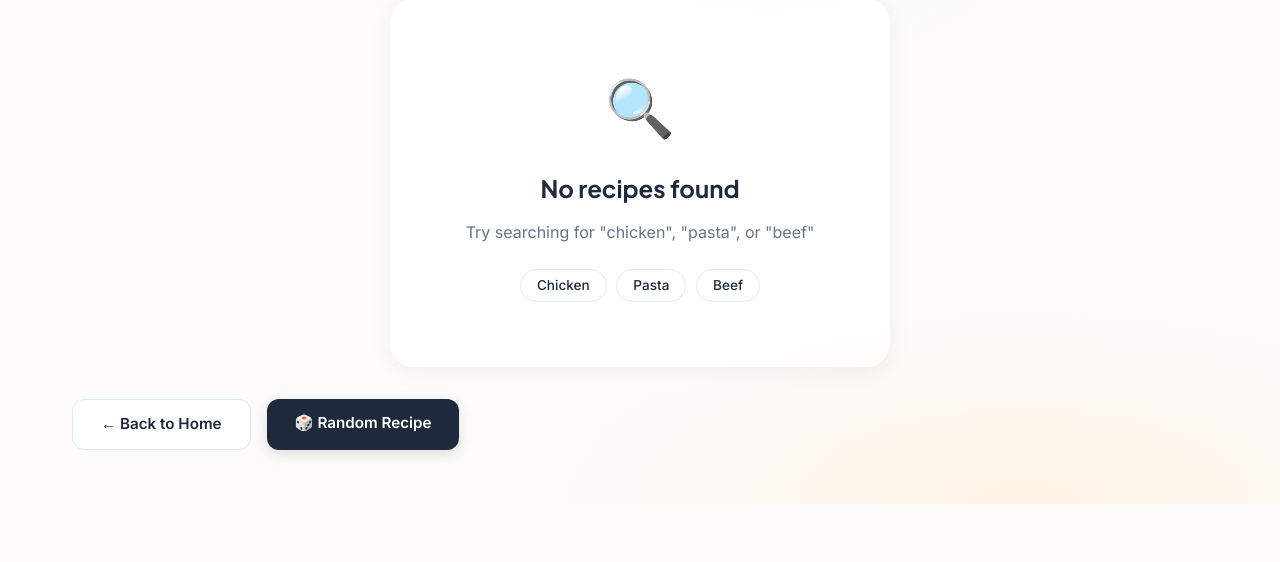
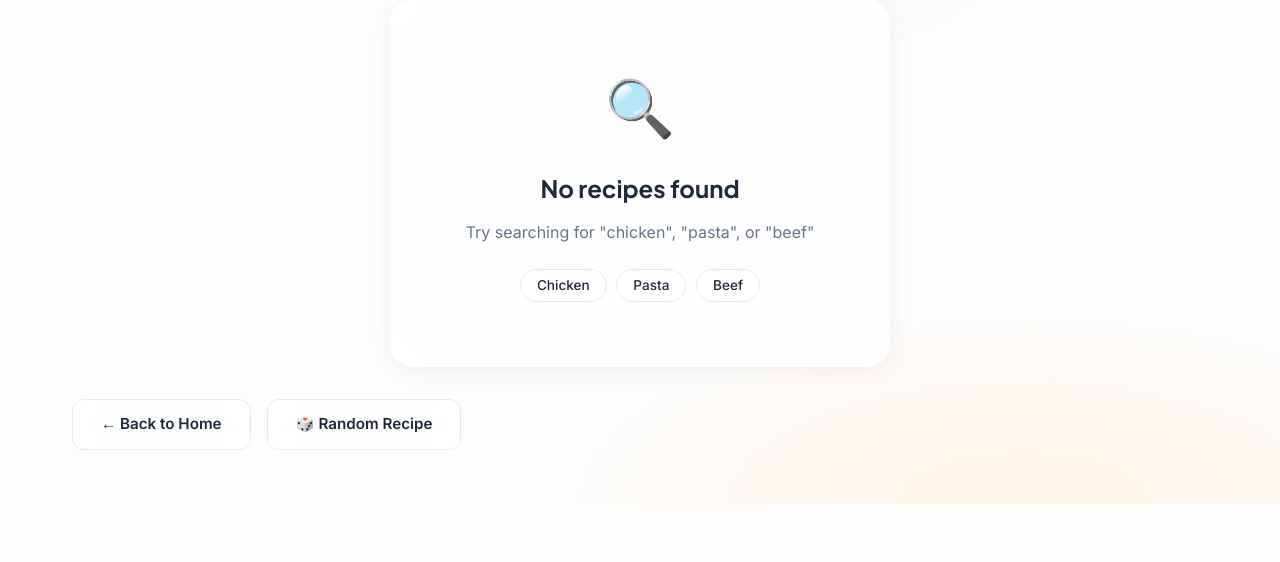
Before and after one commit to hkarnena/recipe-finder, a FastAPI app: page /category/1 in a window 1280 px wide. Shown: the part 296-858 px from the top of the page. Run offline with FastAPI, Linux system fonts and the light colour scheme; data that the repository does not hold is empty.

Commit message:
Fix buttons to white outline style

```diff
--- a/static/style.css
+++ b/static/style.css
@@ -679,3 +679,39 @@ body.dark-mode .recipe-section{background:rgba(30,41,59,0.7);}
 }
 
 @media print{.navbar,.action-buttons,.favorite-btn{display:none!important;}body{background:white;}}
+
+/* FIX: Ensure btn-secondary always has visible text */
+.btn-secondary{background:var(--primary-action);color:#ffffff!important;}
+.btn-secondary:hover{background:var(--primary-hover);transform:translateY(-2px);color:#ffffff!important;}
+
+/* FINAL FIX: btn-secondary always visible */
+.btn-secondary,
+body.dark-mode .btn-secondary{
+  background:var(--primary-action)!important;
+  color:#ffffff!important;
+  box-shadow:0 4px 14px rgba(99,102,241,0.25)!important;
+}
+.btn-secondary:hover,
+body.dark-mode .btn-secondary:hover{
+  background:var(--primary-hover)!important;
+  color:#ffffff!important;
+  transform:translateY(-2px);
+  box-shadow:0 6px 20px rgba(99,102,241,0.4)!important;
+}
+
+/* OVERRIDE: btn-secondary = white outlined button */
+.btn-secondary,
+body.dark-mode .btn-secondary {
+  background: #ffffff !important;
+  color: var(--text-main) !important;
+  border: 1px solid var(--border) !important;
+  box-shadow: var(--shadow) !important;
+}
+.btn-secondary:hover,
+body.dark-mode .btn-secondary:hover {
+  background: #ffffff !important;
+  color: var(--primary-action) !important;
+  border-color: var(--primary-action) !important;
+  transform: translateY(-2px) !important;
+  box-shadow: var(--shadow-lg) !important;
+}
--- a/templates/recipe.html
+++ b/templates/recipe.html
@@ -38,7 +38,7 @@
                 <button onclick="toggleFavorite('{{ recipe.idMeal }}', '{{ recipe.strMeal }}', '{{ recipe.strMealThumb }}')" class="btn btn-primary">
                     <span class="heart" id="heart-{{ recipe.idMeal }}">♡</span> Save Recipe
                 </button>
-                <button onclick="shareRecipe('{{ recipe.strMeal }}', '{{ recipe.idMeal }}')" class="btn btn-secondary">📤 Share</button>
+                <button onclick="shareRecipe('{{ recipe.strMeal }}', '{{ recipe.idMeal }}')" class="btn btn-outline">📤 Share</button>
                 <button onclick="printRecipe()" class="btn btn-outline">🖨️ Print</button>
                 {% if recipe.strYoutube %}
                 <a href="{{ recipe.strYoutube }}" target="_blank" rel="noopener noreferrer" class="btn btn-outline">📺 Watch Video</a>
@@ -73,7 +73,7 @@
 
         <div class="action-buttons">
             <a href="/" class="btn btn-outline">← Back to Home</a>
-            <a href="/random" class="btn btn-secondary">🎲 Try Another</a>
+            <a href="/random" class="btn btn-outline">🎲 Try Another</a>
         </div>
     </div>
 
--- a/templates/results.html
+++ b/templates/results.html
@@ -60,7 +60,7 @@
 
         <div class="action-buttons">
             <a href="/" class="btn btn-outline">← Back to Home</a>
-            <a href="/random" class="btn btn-secondary">🎲 Random Recipe</a>
+            <a href="/random" class="btn btn-outline">🎲 Random Recipe</a>
         </div>
     </div>
 
```
